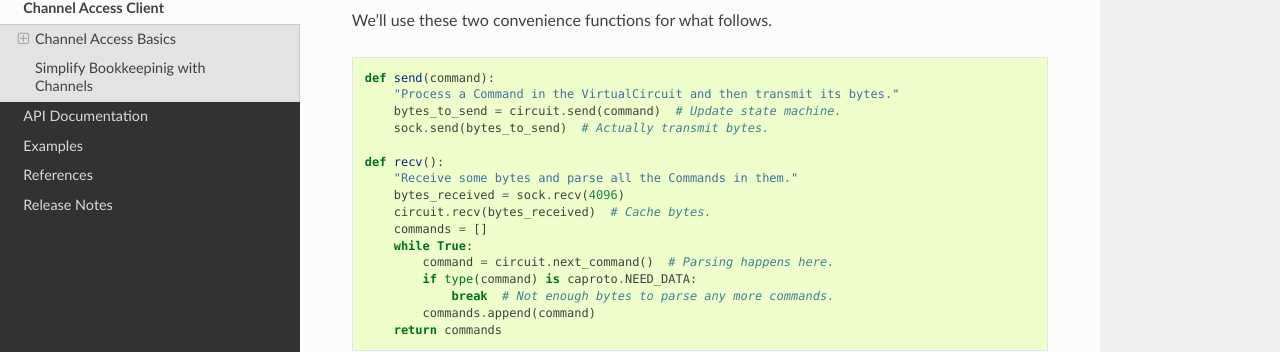
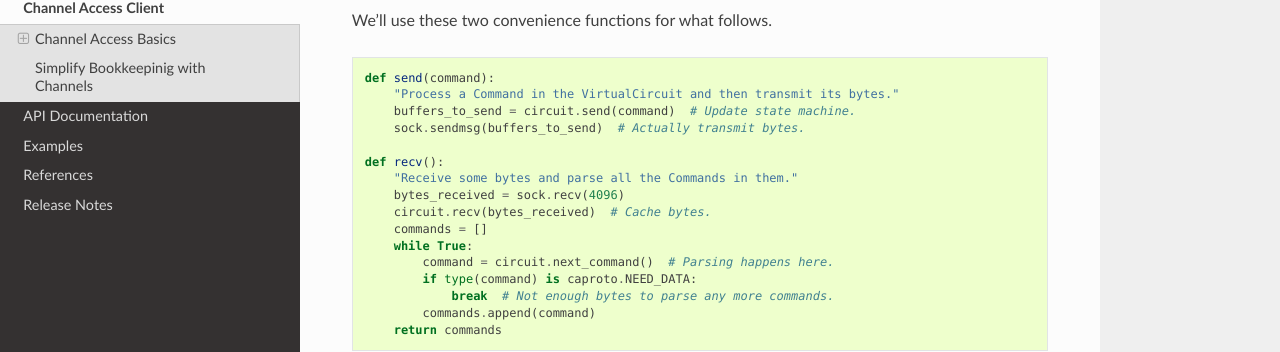
Before and after one commit to caproto/caproto, a Sphinx documentation site: the page built from doc/source/basics.rst, in a window 1280 px wide and 900 px high, scrolled down 4628 px. Shown: the part 156-508 px from the top of the window. Built offline with Sphinx 7.4.7 and the Read the Docs theme 2.0.0, drawn with Linux system fonts in a browser that asks for light colours.

Commit message:
DOC: Update walkthrough with API changes (values -> data; send -> sendmsg).

```diff
--- a/doc/source/basics.rst
+++ b/doc/source/basics.rst
@@ -227,8 +227,8 @@ We'll use these two convenience functions for what follows.
 
     def send(command):
         "Process a Command in the VirtualCircuit and then transmit its bytes."
-        bytes_to_send = circuit.send(command)  # Update state machine.
-        sock.send(bytes_to_send)  # Actually transmit bytes.
+        buffers_to_send = circuit.send(command)  # Update state machine.
+        sock.sendmsg(buffers_to_send)  # Actually transmit bytes.
 
     def recv():
         "Receive some bytes and parse all the Commands in them."
@@ -246,8 +246,8 @@ We'll use these two convenience functions for what follows.
     :suppress:
 
     def send(command):
-        bytes_to_send = circuit.send(command)
-        sock.send(bytes_to_send)
+        buffers_to_send = circuit.send(command)
+        sock.sendmsg(buffers_to_send)
     def recv():
         bytes_received = sock.recv(4096)
         circuit.recv(bytes_received)
```
Also changed, not shown: other parts of doc/source/basics.rst (+2 -2 lines).
